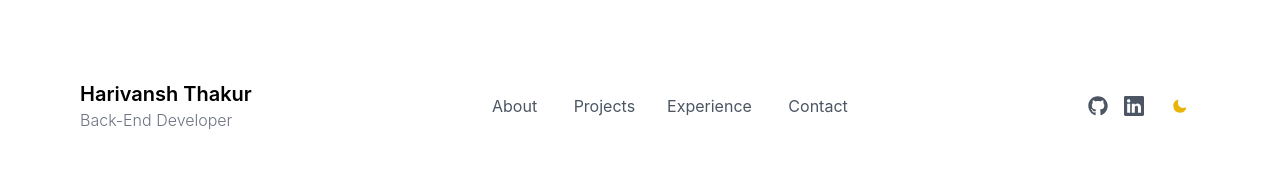
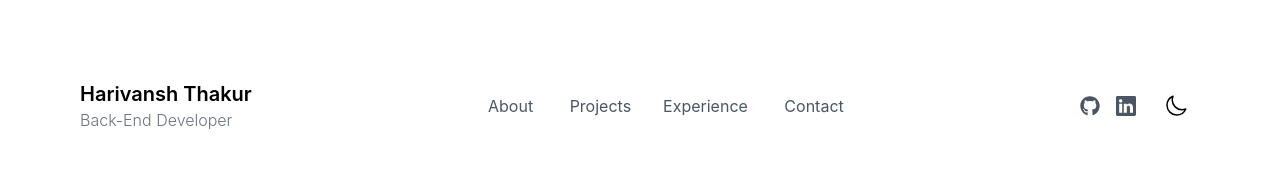
Before and after one commit to Harivansh-coder/Next-Portfolio, a Next.js app: page / in a window 1280 px wide. Shown: the top 180 px of the page. Built offline with nearby package versions, Linux system fonts and the light colour scheme; no server answers.

Commit message:
fixed theme toggle

```diff
--- a/components/Navbar.tsx
+++ b/components/Navbar.tsx
@@ -3,6 +3,7 @@ import Link from "next/link";
 import { useTheme } from "next-themes";
 import { useRouter } from "next/router";
 import userData from "../constants/data";
+import { SunIcon, MoonIcon } from "@heroicons/react/24/outline";
 
 export default function Navbar() {
   const router = useRouter();
@@ -167,10 +168,10 @@ export default function Navbar() {
           <button
             aria-label="Toggle Dark Mode"
             type="button"
-            className="w-10 h-10 p-3 rounded focus:outline-none"
+            className="w-12 h-12 p-3 rounded focus:outline-none"
             onClick={() => setTheme(theme === "dark" ? "light" : "dark")}
           >
-            {mounted && (
+            {/* {mounted && (
               <svg
                 xmlns="http://www.w3.org/2000/svg"
                 viewBox="0 0 24 24"
@@ -194,7 +195,9 @@ export default function Navbar() {
                   />
                 )}
               </svg>
-            )}
+            )} */}
+
+            {theme === "dark" ? <SunIcon /> : <MoonIcon />}
           </button>
         </div>
       </div>
--- a/package.json
+++ b/package.json
@@ -11,6 +11,7 @@
   "dependencies": {
     "@emotion/react": "^11.10.5",
     "@emotion/styled": "^11.10.5",
+    "@heroicons/react": "^2.0.15",
     "@mui/material": "^5.11.8",
     "@next/font": "13.0.7",
     "@types/node": "^18.13.0",
--- a/tailwind.config.js
+++ b/tailwind.config.js
@@ -11,5 +11,6 @@ module.exports = {
   theme: {
     extend: {},
   },
+  darkMode: "class",
   plugins: [],
 };
```
